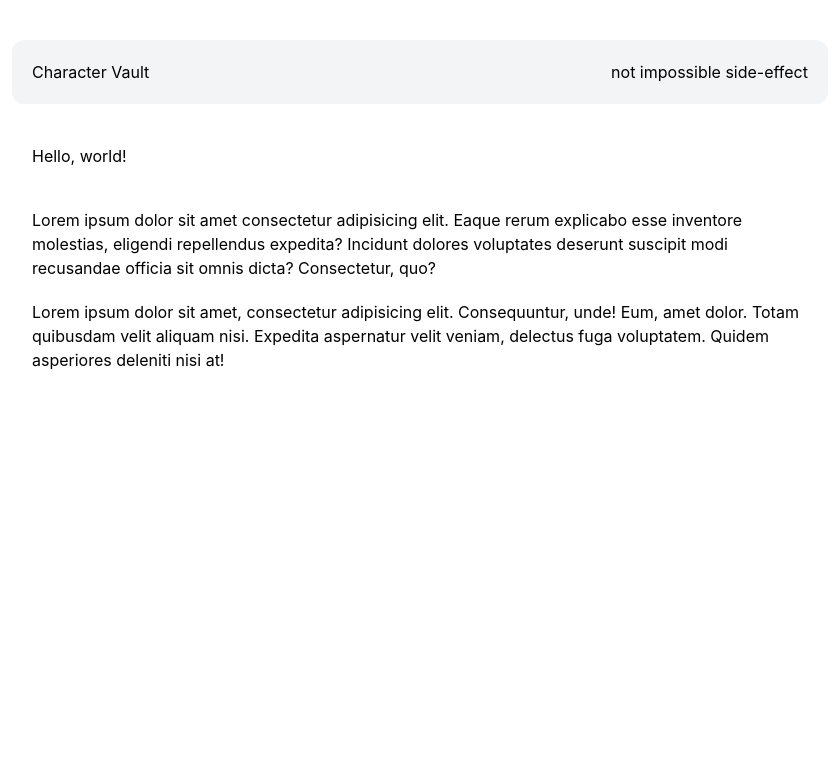
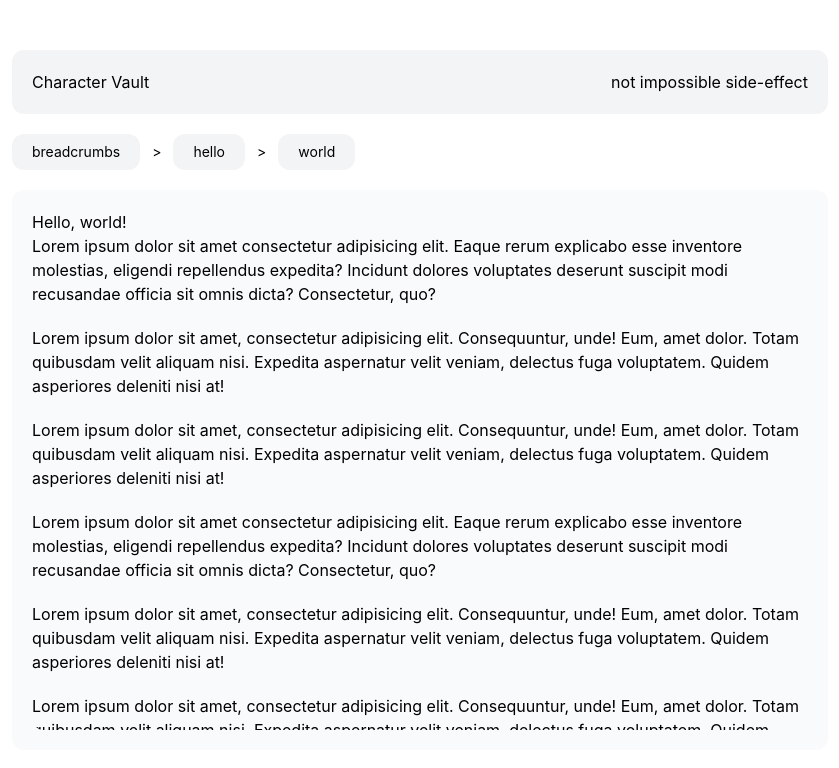
Before and after one commit to frantaing/vtm-character-vault, a React (Vite) app: page / in a window 1280 px wide. Shown: the top 768 px of the page, without its empty margins (220-1059 px from the left). Built offline with nearby package versions, Linux system fonts and the light colour scheme.

Commit message:
style: confirm general Layout

```diff
--- a/src/components/Layout.jsx
+++ b/src/components/Layout.jsx
@@ -1,20 +1,50 @@
 function Layout() {
     return(
-        <div className="flex flex-col w-screen max-w-4xl px-10">
+        <div className="flex flex-col gap-5 w-screen max-w-4xl px-10">
 
             {/* NAVIGATION SECTION */}
-            <nav className="flex justify-between p-5 bg-gray-100 rounded-xl">
+            <nav className="flex flex-col gap-5">
+                <section className="p-5 bg-gray-100 rounded-xl">
+                    <div className="flex justify-between">
                         <h1>Character Vault</h1>
                         <p className="text-right">not impossible side-effect</p>
+                    </div>
+                </section>
+                <section className="flex items-center gap-3 text-sm">
+                    <a href="" className="px-5 py-2 bg-gray-100 rounded-xl transition hover:bg-green-200">breadcrumbs</a>
+                    <p>></p>
+                    <a href="" className="px-5 py-2 bg-gray-100 rounded-xl transition hover:bg-green-200">hello</a>
+                    <p>></p>
+                    <a href="" className="px-5 py-2 bg-gray-100 rounded-xl transition hover:bg-green-200">world</a>
+                </section>
             </nav>
 
             {/* HOMEPAGE SECTION */}
-            <section className="flex flex-col gap-10 px-5 py-10">
+            <section className="flex flex-col gap-10 h-[70vh] p-5 bg-gray-50 rounded-xl">
+                <div className="overflow-y-scroll h-full rounded-xl">
                     <h1>Hello, world!</h1>
                     <div className="flex flex-col gap-5">
                         <p>Lorem ipsum dolor sit amet consectetur adipisicing elit. Eaque rerum explicabo esse inventore molestias, eligendi repellendus expedita? Incidunt dolores voluptates deserunt suscipit modi recusandae officia sit omnis dicta? Consectetur, quo?</p>
                         <p>Lorem ipsum dolor sit amet, consectetur adipisicing elit. Consequuntur, unde! Eum, amet dolor. Totam quibusdam velit aliquam nisi. Expedita aspernatur velit veniam, delectus fuga voluptatem. Quidem asperiores deleniti nisi at!</p>
+                        <p>Lorem ipsum dolor sit amet, consectetur adipisicing elit. Consequuntur, unde! Eum, amet dolor. Totam quibusdam velit aliquam nisi. Expedita aspernatur velit veniam, delectus fuga voluptatem. Quidem asperiores deleniti nisi at!</p>
+                        <p>Lorem ipsum dolor sit amet consectetur adipisicing elit. Eaque rerum explicabo esse inventore molestias, eligendi repellendus expedita? Incidunt dolores voluptates deserunt suscipit modi recusandae officia sit omnis dicta? Consectetur, quo?</p>
+                        <p>Lorem ipsum dolor sit amet, consectetur adipisicing elit. Consequuntur, unde! Eum, amet dolor. Totam quibusdam velit aliquam nisi. Expedita aspernatur velit veniam, delectus fuga voluptatem. Quidem asperiores deleniti nisi at!</p>
+                        <p>Lorem ipsum dolor sit amet, consectetur adipisicing elit. Consequuntur, unde! Eum, amet dolor. Totam quibusdam velit aliquam nisi. Expedita aspernatur velit veniam, delectus fuga voluptatem. Quidem asperiores deleniti nisi at!</p>
+                        <p>Lorem ipsum dolor sit amet consectetur adipisicing elit. Eaque rerum explicabo esse inventore molestias, eligendi repellendus expedita? Incidunt dolores voluptates deserunt suscipit modi recusandae officia sit omnis dicta? Consectetur, quo?</p>
+                        <p>Lorem ipsum dolor sit amet, consectetur adipisicing elit. Consequuntur, unde! Eum, amet dolor. Totam quibusdam velit aliquam nisi. Expedita aspernatur velit veniam, delectus fuga voluptatem. Quidem asperiores deleniti nisi at!</p>
+                        <p>Lorem ipsum dolor sit amet, consectetur adipisicing elit. Consequuntur, unde! Eum, amet dolor. Totam quibusdam velit aliquam nisi. Expedita aspernatur velit veniam, delectus fuga voluptatem. Quidem asperiores deleniti nisi at!</p>
+                        <p>Lorem ipsum dolor sit amet consectetur adipisicing elit. Eaque rerum explicabo esse inventore molestias, eligendi repellendus expedita? Incidunt dolores voluptates deserunt suscipit modi recusandae officia sit omnis dicta? Consectetur, quo?</p>
+                        <p>Lorem ipsum dolor sit amet, consectetur adipisicing elit. Consequuntur, unde! Eum, amet dolor. Totam quibusdam velit aliquam nisi. Expedita aspernatur velit veniam, delectus fuga voluptatem. Quidem asperiores deleniti nisi at!</p>
+                        <p>Lorem ipsum dolor sit amet, consectetur adipisicing elit. Consequuntur, unde! Eum, amet dolor. Totam quibusdam velit aliquam nisi. Expedita aspernatur velit veniam, delectus fuga voluptatem. Quidem asperiores deleniti nisi at!</p>
+                        <p>Lorem ipsum dolor sit amet consectetur adipisicing elit. Eaque rerum explicabo esse inventore molestias, eligendi repellendus expedita? Incidunt dolores voluptates deserunt suscipit modi recusandae officia sit omnis dicta? Consectetur, quo?</p>
+                        <p>Lorem ipsum dolor sit amet, consectetur adipisicing elit. Consequuntur, unde! Eum, amet dolor. Totam quibusdam velit aliquam nisi. Expedita aspernatur velit veniam, delectus fuga voluptatem. Quidem asperiores deleniti nisi at!</p>
+                        <p>Lorem ipsum dolor sit amet, consectetur adipisicing elit. Consequuntur, unde! Eum, amet dolor. Totam quibusdam velit aliquam nisi. Expedita aspernatur velit veniam, delectus fuga voluptatem. Quidem asperiores deleniti nisi at!</p>
+                        <p>Lorem ipsum dolor sit amet consectetur adipisicing elit. Eaque rerum explicabo esse inventore molestias, eligendi repellendus expedita? Incidunt dolores voluptates deserunt suscipit modi recusandae officia sit omnis dicta? Consectetur, quo?</p>
+                        <p>Lorem ipsum dolor sit amet, consectetur adipisicing elit. Consequuntur, unde! Eum, amet dolor. Totam quibusdam velit aliquam nisi. Expedita aspernatur velit veniam, delectus fuga voluptatem. Quidem asperiores deleniti nisi at!</p>
+                        <p>Lorem ipsum dolor sit amet, consectetur adipisicing elit. Consequuntur, unde! Eum, amet dolor. Totam quibusdam velit aliquam nisi. Expedita aspernatur velit veniam, delectus fuga voluptatem. Quidem asperiores deleniti nisi at!</p>
                     </div>
+                </div>
+
             </section>
 
         </div>
--- a/src/index.css
+++ b/src/index.css
@@ -4,6 +4,6 @@
 
 @layer utilities {
 
-    body { @apply overflow-x-hidden flex justify-center min-h-screen p-10 bg-white }
+    body { @apply overflow-x-hidden flex justify-center items-center min-h-screen p-10 bg-white }
 
 }
```
Lines whose indentation alone changed are shown as unchanged.
